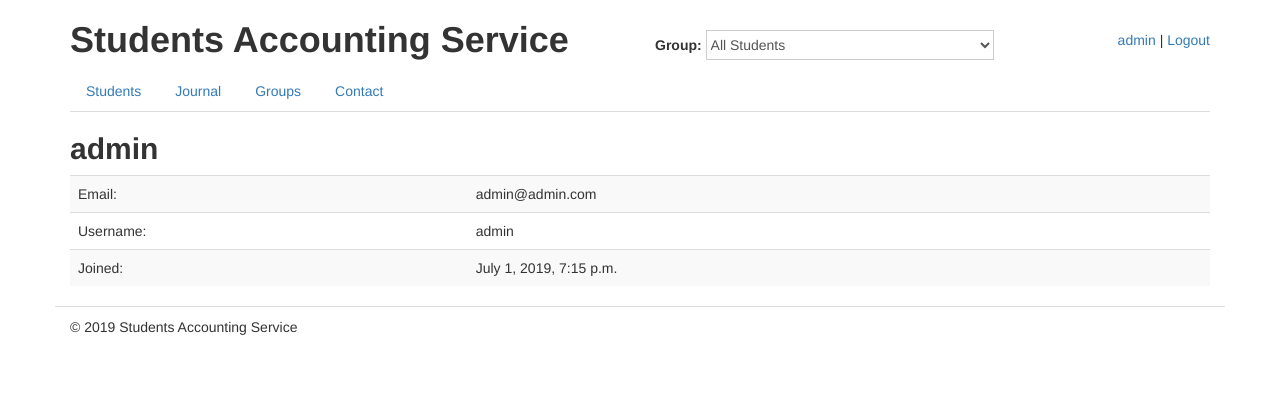
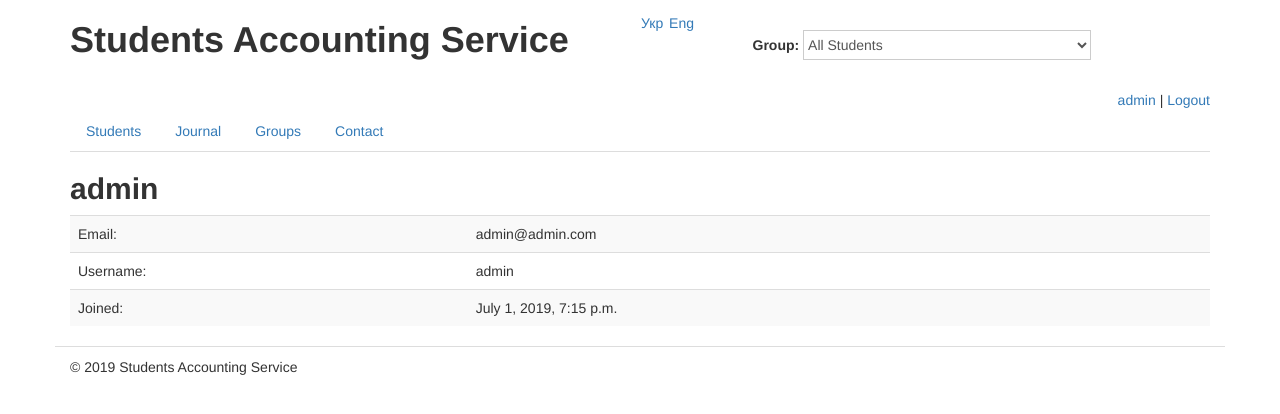
Before and after one commit to ikorzhelskyi/studentsdb, a Django app: page /users/profile/ in a window 1280 px wide. Shown: the top 414 px of the page. Run offline with Django 3.2, Linux system fonts and the light colour scheme; a user stored in the database is signed in; data comes from the database, SQL or seed files in the repository; some libraries are stand-ins or nearby versions.

Commit message:
Add language selection

```diff
--- a/students/static/css/main.css
+++ b/students/static/css/main.css
@@ -26,6 +26,18 @@ h1, h2, h3, h4, h5, h6 {
   color: #555555;
 }
 
+/* Set Language Styles */
+#lang-select {
+    margin-top: 12px;
+    padding: 0;
+}
+#lang-select button {
+    padding: 0;
+}
+.lang-select-form {
+    display:inline-block;
+}
+
 /* Journal Table Styles */
 td.day-box,
 th.day-header {
--- a/students/templates/students/base.html
+++ b/students/templates/students/base.html
@@ -30,6 +30,24 @@
         <h1>{% trans "Students Accounting Service" %}</h1>
       </div>
       {% endblock logo %}
+      <!-- Language Select -->
+      <div class="col-xs-1" id='lang-select'>
+        <div class='lang-select-form'>
+          <form action="{% url "set_language" %}" method='post'>{% csrf_token %}
+            <input type='hidden' name='lang' value='uk'>
+            <input type='hidden' name='return-path' value='{{request.path}}'>
+            <button type='submit' class='btn btn-link'>Укр</button>
+          </form>
+        </div>
+        <div class='lang-select-form'>
+          <form action="{% url "set_language" %}" method='post'>{% csrf_token %}
+            <input type='hidden' name='lang' value='en'>
+            <input type='hidden' name='return-path' value='{{request.path}}'>
+            <button type='submit' class='btn btn-link'>Eng</button>
+          </form>
+        </div>
+      </div>
+      <!-- End Language Select -->
       {% block groups_selector %}
       {% if user.is_authenticated %}
       <div class="col-xs-4" id="group-selector">
@@ -42,7 +60,7 @@
         </select>
       </div>
       <!-- User's toolbar for authenticated users -->
-      <div class="col-xs-2" id="user-toolbar">
+      <div class="col-xs-6" id="user-toolbar">
         <a href="{% url "profile" %}">{{ user.get_full_name|default:user.username }}</a> |
         <a href="{% url "users:auth_logout" %}">{% trans "Logout" %}</a>
       </div>
--- a/studentsdb/urls.py
+++ b/studentsdb/urls.py
@@ -57,6 +57,10 @@ urlpatterns = patterns('',
 
     url(r'^jsi18n\.js$', 'django.views.i18n.javascript_catalog', js_info_dict),
 
+    # View for set language
+    url('^set-language/$',
+        'students.views.set_language.set_language', name='set_language'),
+
     url(r'^admin/', include(admin.site.urls)),
 
 )
```
Also changed, not shown: students/views/set_language.py (added, +19 -0 lines).
